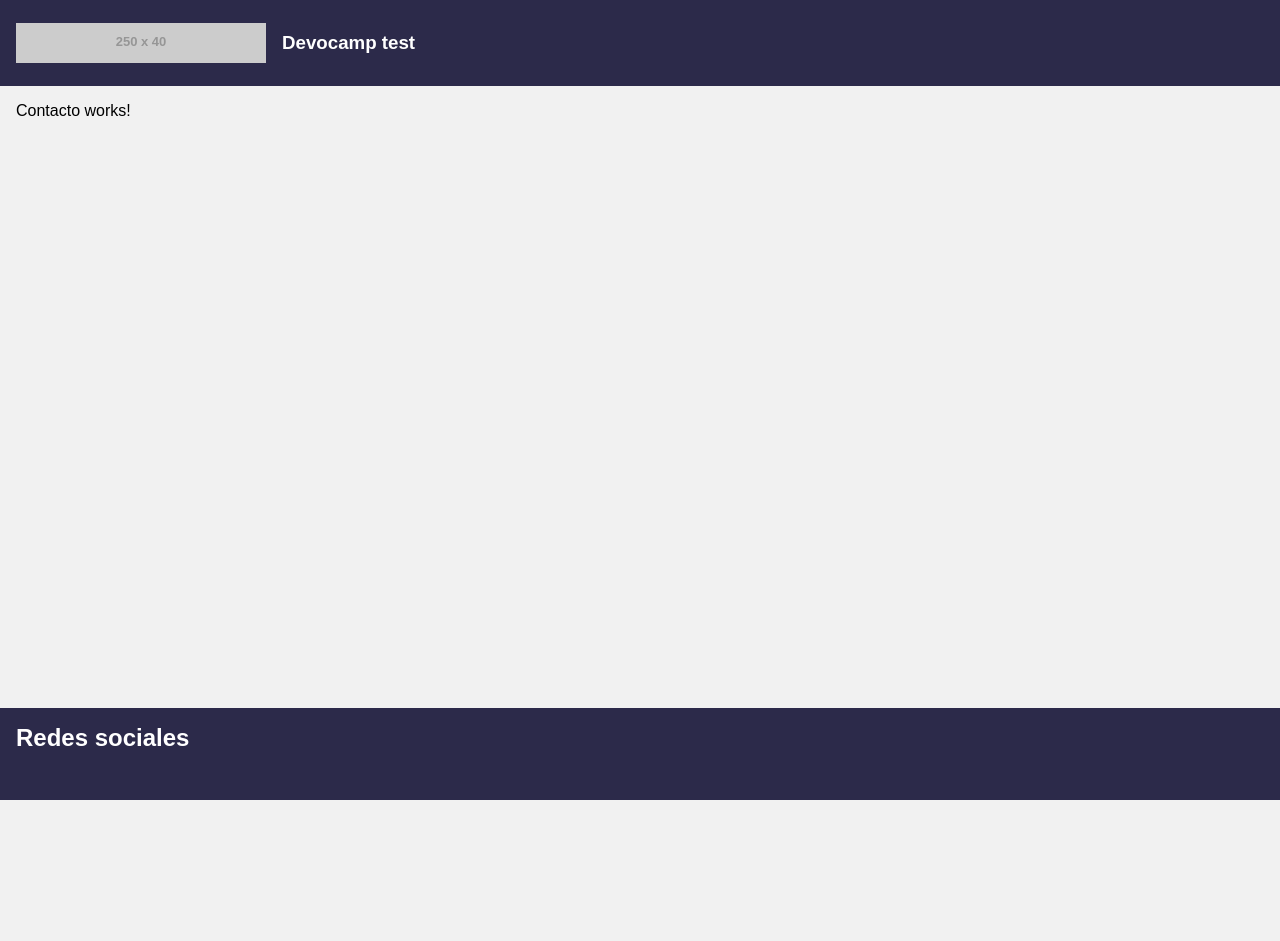
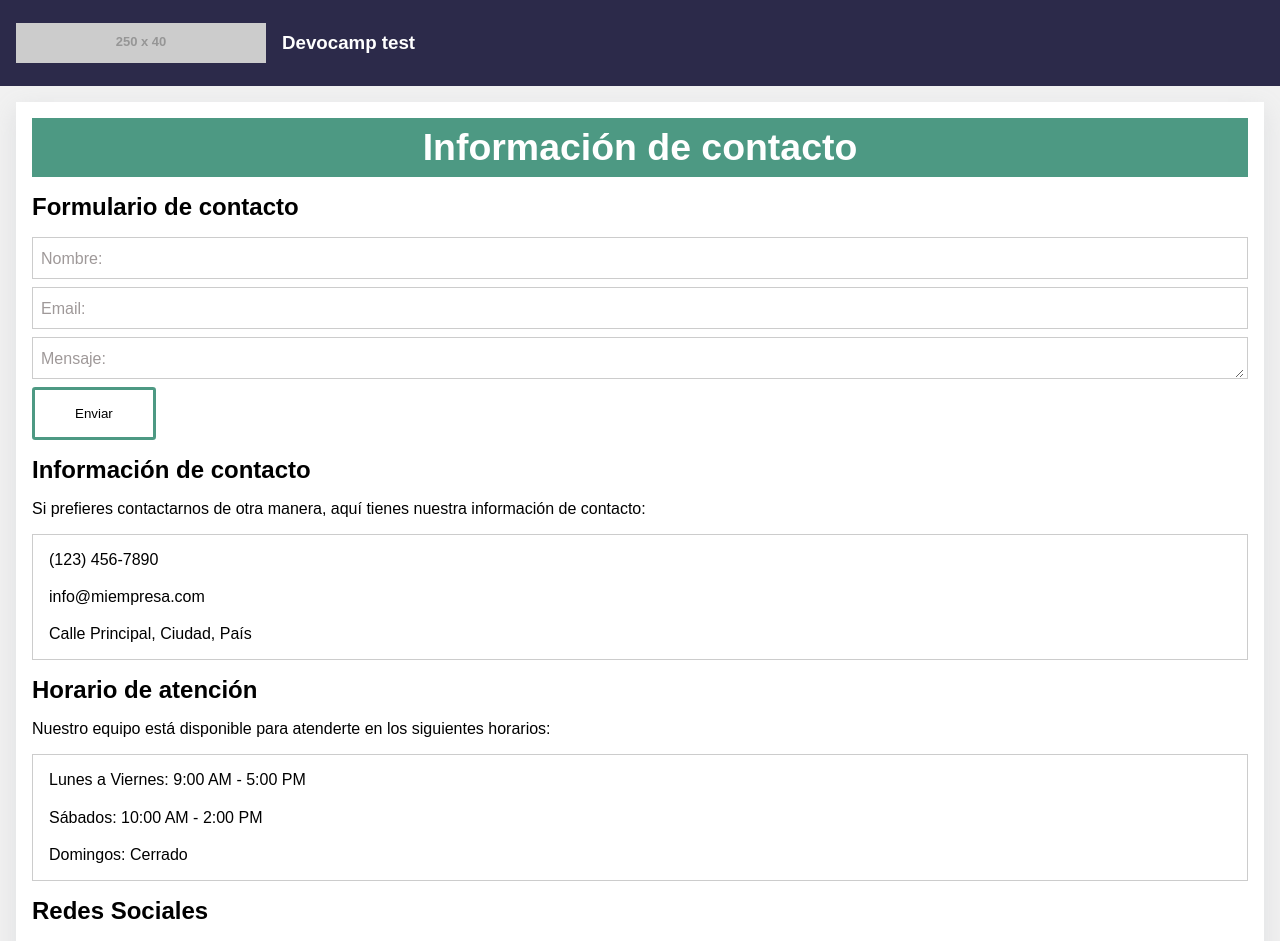
Before and after one commit to Jorgemacias-12/devocamp-intern-test, a Next.js app: page /contact in a window 1280 px wide. Shown: the top 941 px of the page. Before the commit the page ends 800 px from the top, so only its background shows below. Built offline with nearby package versions, Linux system fonts and the light colour scheme.

Commit message:
Add: finish contact route content and styles

```diff
--- a/src/pages/contact.tsx
+++ b/src/pages/contact.tsx
@@ -1,11 +1,139 @@
 import React from 'react'
+
+import styles from '@/styles/Contact/Contact.module.css'
 
 const contact = () => {
   return (
-    <div>
-      Contacto works!
-    </div>
-  )
+    <section className={styles.container}>
+      <header className={styles.header}>
+        <h1>Información de contacto</h1>
+      </header>
+
+      <section className={styles.section}>
+        <h2>Formulario de contacto</h2>
+
+        <form method="POST" className={styles.form}>
+          <section className={styles.formGroup}>
+            <fieldset className={styles.inputGroup}>
+              <input
+                type="text"
+                name="name"
+                id="name"
+                className={styles.input}
+                placeholder=" "
+              />
+
+              <legend className={styles.caption}>Nombre:</legend>
+            </fieldset>
+          </section>
+
+          <section className={styles.formGroup}>
+            <fieldset className={styles.inputGroup}>
+              <input
+                type="email"
+                name="email"
+                id="email"
+                className={styles.input}
+                placeholder=" "
+              />
+
+              <legend className={styles.caption}>Email:</legend>
+            </fieldset>
+          </section>
+
+          <section className={styles.formGroup}>
+            <fieldset className={styles.inputGroup}>
+              <textarea
+                name="message"
+                id="message"
+                cols={30}
+                rows={10}
+                className={styles.input}
+                placeholder=" "
+              ></textarea>
+
+              <legend className={styles.caption}>Mensaje:</legend>
+            </fieldset>
+          </section>
+
+          <section>
+            <button className={styles.button} type="submit">
+              Enviar
+            </button>
+          </section>
+        </form>
+      </section>
+
+      <section className={styles.section}>
+        <h2>Información de contacto</h2>
+
+        <p>
+          Si prefieres contactarnos de otra manera, aquí tienes nuestra
+          información de contacto:
+        </p>
+
+        <ul className={styles.list}>
+          <li className={styles.listItem}>(123) 456-7890</li>
+          <li className={styles.listItem}>info@miempresa.com</li>
+          <li className={styles.listItem}>Calle Principal, Ciudad, País</li>
+        </ul>
+      </section>
+
+      <section className={styles.section}>
+        <h2>Horario de atención</h2>
+
+        <p>
+          Nuestro equipo está disponible para atenderte en los siguientes
+          horarios:
+        </p>
+
+        <ul className={styles.list}>
+          <li className={styles.listItem}>
+            Lunes a Viernes: 9:00 AM - 5:00 PM
+          </li>
+          <li className={styles.listItem}>Sábados: 10:00 AM - 2:00 PM</li>
+          <li className={styles.listItem}>Domingos: Cerrado</li>
+        </ul>
+      </section>
+
+      <section className={styles.section}>
+        <h2>Redes Sociales</h2>
+        <p>
+          Síguenos en nuestras redes sociales para mantenerte informado sobre
+          nuestras últimas novedades y promociones:
+        </p>
+        <ul className={styles.list}>
+          <li className={styles.listItem}>
+            <a
+              href="https://www.facebook.com/miempresa"
+              target="_blank"
+              className={styles.socialLink}
+            >
+              <span className="fab fa-facebook-square"></span> Facebook
+            </a>
+          </li>
+          <li className={styles.listItem}>
+            <a
+              href="https://twitter.com/miempresa"
+              target="_blank"
+              className={styles.socialLink}
+            >
+              <span className="fab fa-twitter-square"></span> Twitter
+            </a>
+          </li>
+          <li className={styles.listItem}>
+            <a
+              href="https://www.instagram.com/miempresa"
+              target="_blank"
+              className={styles.socialLink}
+            >
+              <span className="fab fa-instagram-square"></span> Instagram
+            </a>
+          </li>
+        </ul>
+      </section>
+    </section>
+  );
 }
 
 export default contact
--- /dev/null
+++ b/src/styles/Contact/Contact.module.css
@@ -0,0 +1,128 @@
+.container {
+  display: flex;
+  flex-direction: column;
+  background-color: white;
+  padding: 1rem;
+  box-shadow: rgba(149, 157, 165, 0.2) 0px 8px 24px;
+  gap: 1rem;
+}
+
+.header {
+  background-color: var(--primary-1-c-40);
+  color: white;
+  text-align: center;
+  font-size: 2rem;
+  padding: 0.5rem 0rem;
+}
+
+.section {
+  display: flex;
+  flex-direction: column;
+  gap: 1rem;
+}
+
+.form {
+  display: flex;
+  flex-direction: column;
+  gap: 0.5rem
+}
+
+.inputGroup {
+  display: flex;
+  flex-direction: column;
+  border: 0.1rem solid #ccc;
+  position: relative;
+  padding: 0 0.2rem;
+}
+
+.inputGroup:focus-within {
+  border: var(--border-size) solid var(--primary-1-c-40);
+  padding-bottom: 0.2rem;
+}
+
+.input {
+  width: 100%;
+  border: 0;
+  outline-color: transparent;
+  padding-left: 0.5rem;
+  height: 2.5rem;
+}
+
+.caption {
+  display: block;
+  position: absolute;
+  top: 50%;
+  left: 0%;
+  margin-left: 0.5rem;
+  color: var(--caption-c);
+  user-select: none;
+  pointer-events: none;
+  font-size: 1rem;
+  height: 1rem;
+  transform: translate(0, -50%);
+}
+
+.button {
+  padding: 1rem 2.5rem;
+  border-radius: 0.2rem;
+  border: 0.2rem solid var(--primary-1-c-40);
+  cursor: pointer;
+  background-color: transparent;
+}
+
+.button:hover {
+  background-color: var(--primary-1-c-40);
+  color: white;
+}
+
+.input:focus + .caption,
+.input:not(:placeholder-shown) + .caption {
+  position: unset;
+  color: var(--primary-1-c-40);
+  animation: appear 200ms ease-in-out;
+  transform: scale(0.9);
+}
+
+.list {
+  display: flex;
+  flex-direction: column;
+  list-style: none;
+  gap: 0.2rem;
+  border: 0.1rem solid #ccc;
+  padding: 0.5rem;
+}
+
+.listItem {
+  padding: 0.5rem;
+}
+
+.listItem:hover {
+  background-color:var(--body-bg);
+  cursor: pointer;
+}
+
+.socialLink {
+  display: block;
+  color: var(--primary-1-c-40);
+  text-decoration: none;
+}
+
+
+@keyframes appear {
+
+  0% {
+    transform: translateY(30px) scale(0.7);
+  }
+
+  25% {
+    transform: translateY(20px) scale(0.8);
+  }
+
+  50% {
+    transform: translateY(10px) scale(0.9);
+  }
+
+  100% {
+    transform: translate(0);
+  }
+}
--- a/src/styles/globals.css
+++ b/src/styles/globals.css
@@ -11,7 +11,9 @@
   --sucess-c: #1bc256;
   --sucess-c-20: #49ce78;
   --body-bg: #f1f1f1;
+  --caption-c: #9f9999;
   background-color: var(--body-bg);
+  --border-size: 0.15rem;
 }
 
 * {
```
